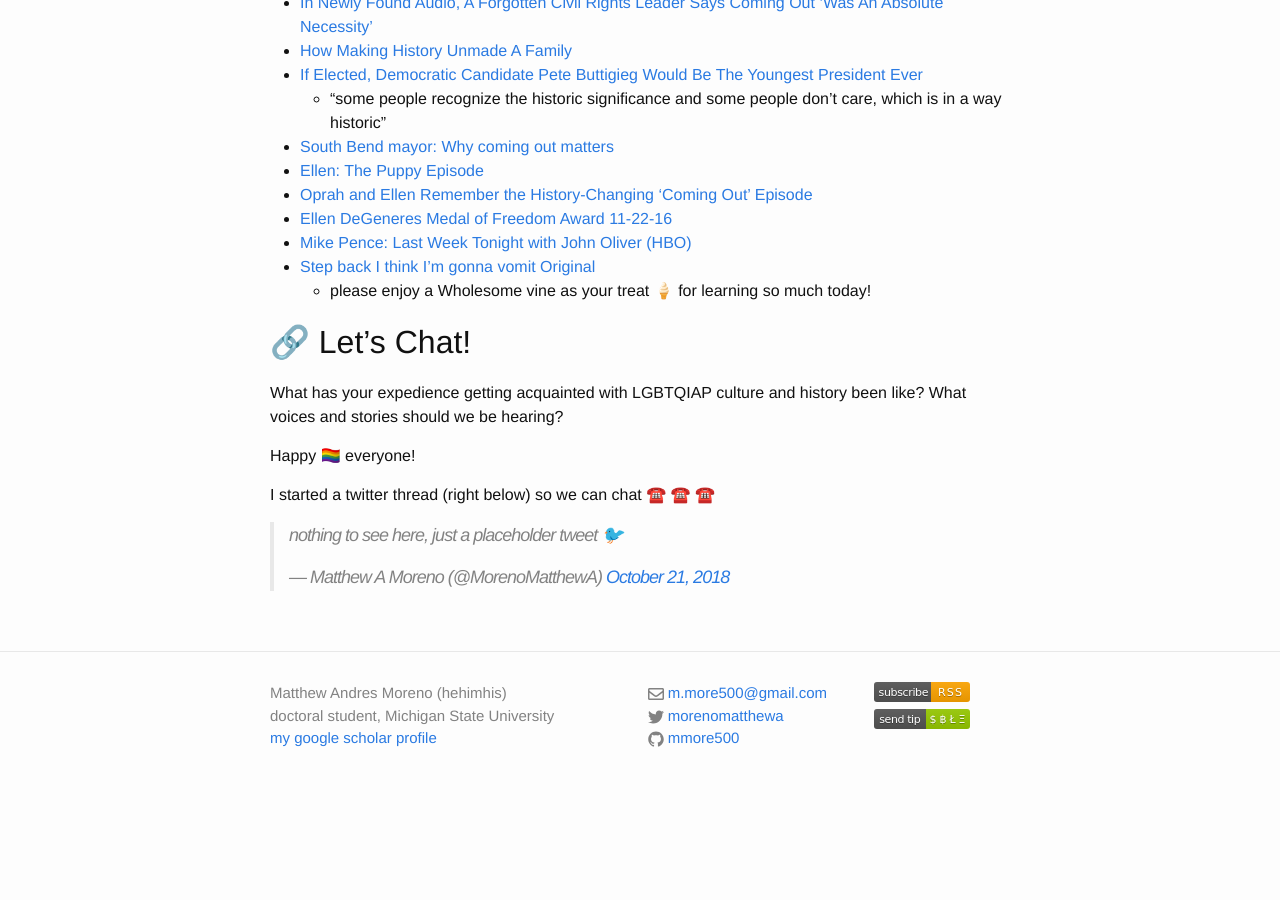
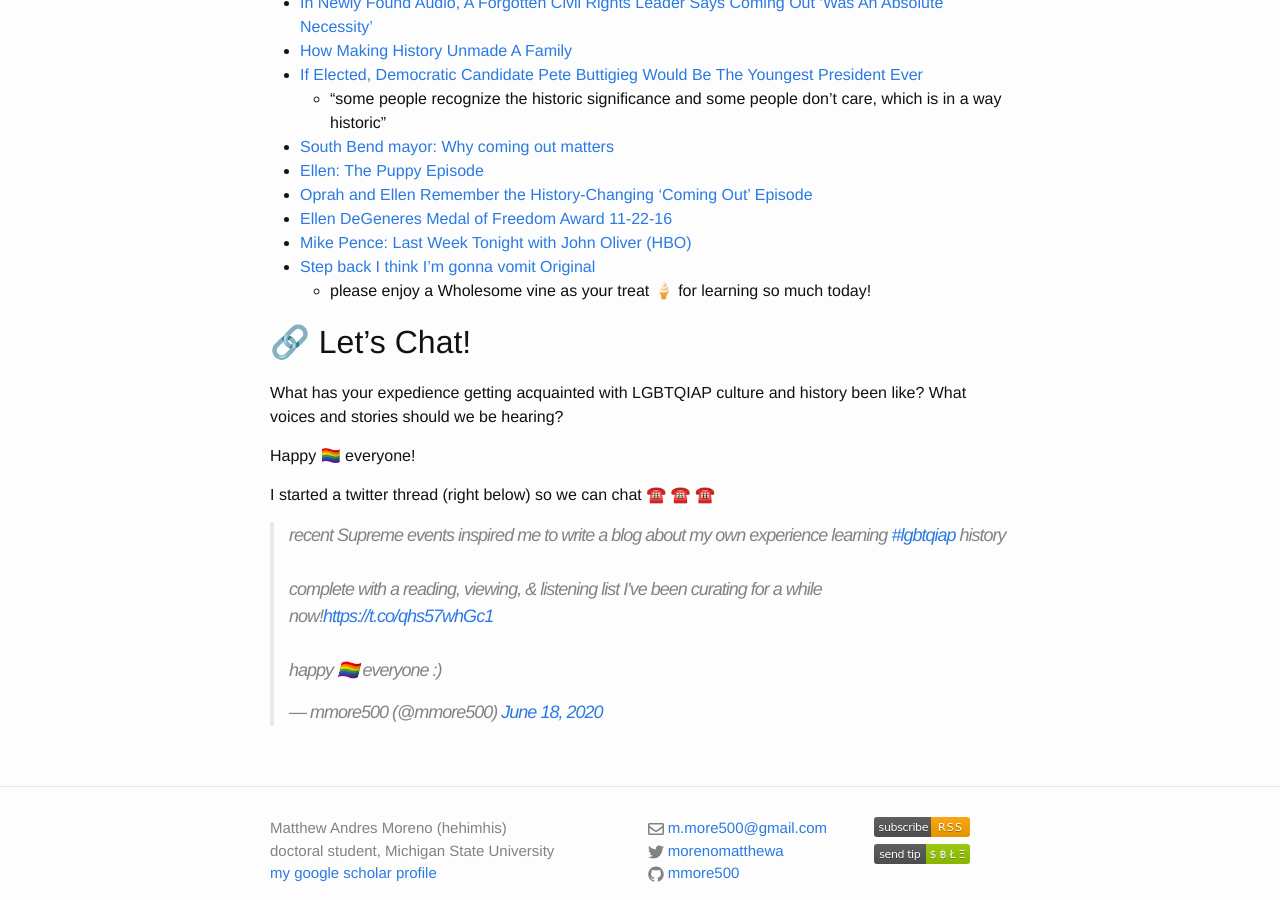
Before and after one commit to mmore500/mmore500.github.io, a Jekyll site: the page built from blog_personal/_posts/2020-06-17-lgbtqiap-history.md, in a window 1280 px wide and 900 px high, scrolled down 3776 px. Built offline with Jekyll 4.4.1, drawn with Linux system fonts in a browser that asks for light colours; emoji names are drawn with the system emoji font; comment, search, counter and statistics services are not loaded; before the commit the page ends 4541 px from its top, so only the background shows below that.

Commit message:
Update embedded tweet

```diff
--- a/blog_personal/_posts/2020-06-17-lgbtqiap-history.md
+++ b/blog_personal/_posts/2020-06-17-lgbtqiap-history.md
@@ -169,4 +169,5 @@
 
 I started a twitter thread (right below) so we can chat :phone: :phone: :phone:
 
-<blockquote class="twitter-tweet"><p lang="en" dir="ltr">nothing to see here, just a placeholder tweet 🐦</p>&mdash; Matthew A Moreno (@MorenoMatthewA) <a href="https://twitter.com/MorenoMatthewA/status/1054071480512843776?ref_src=twsrc%5Etfw">October 21, 2018</a></blockquote> <script async src="https://platform.twitter.com/widgets.js" charset="utf-8"></script>
+<blockquote class="twitter-tweet"><p lang="en" dir="ltr">recent Supreme events inspired me to write a blog about my own experience learning <a href="https://twitter.com/hashtag/lgbtqiap?src=hash&amp;ref_src=twsrc%5Etfw">#lgbtqiap</a> history<br><br>complete with a reading, viewing, &amp; listening list I&#39;ve been curating for a while now!<a href="https://t.co/qhs57whGc1">https://t.co/qhs57whGc1</a><br><br>happy 🏳️‍🌈 everyone :)</p>&mdash; mmore500 (@mmore500) <a href="https://twitter.com/mmore500/status/1273657430581248000?ref_src=twsrc%5Etfw">June 18, 2020</a></blockquote>
+<script async src="https://platform.twitter.com/widgets.js" charset="utf-8"></script>
```
